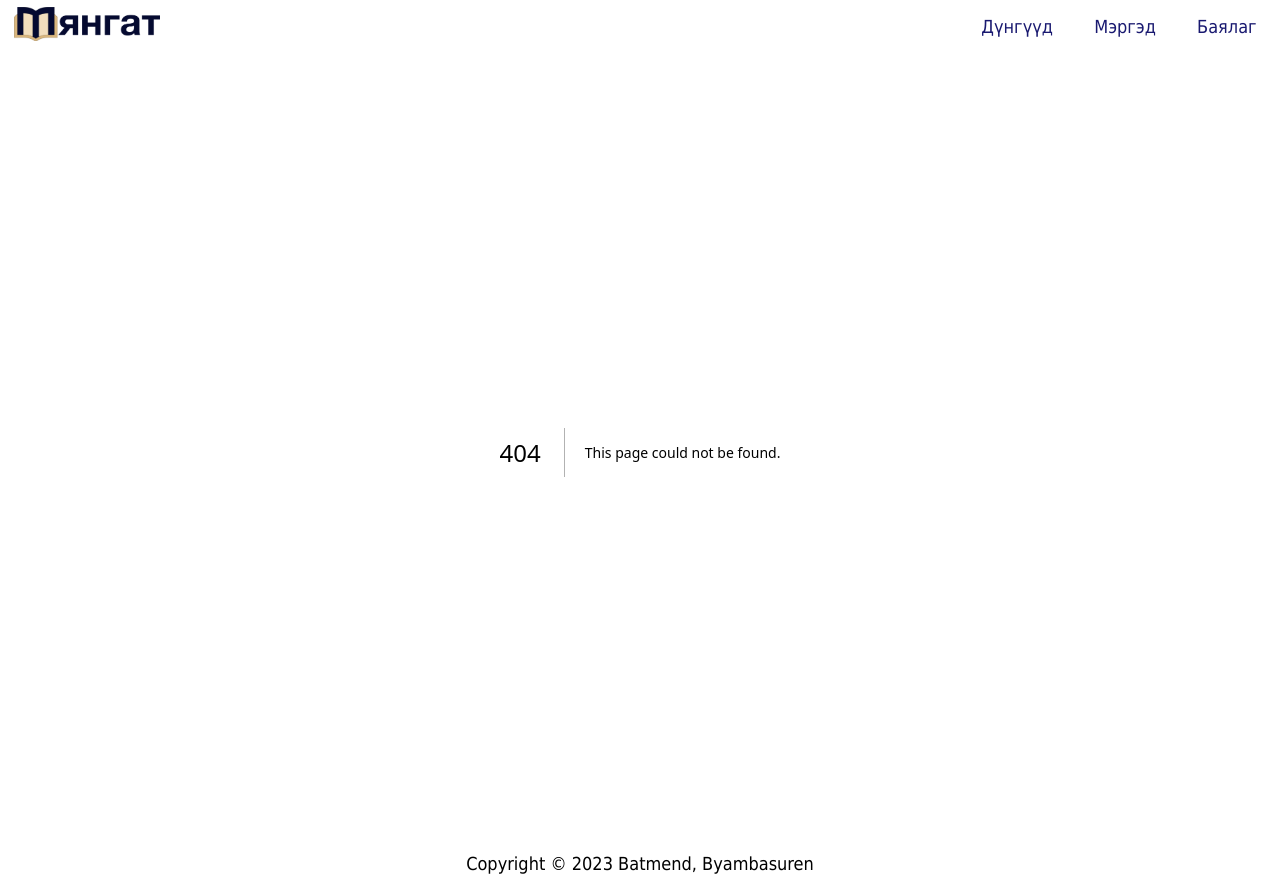
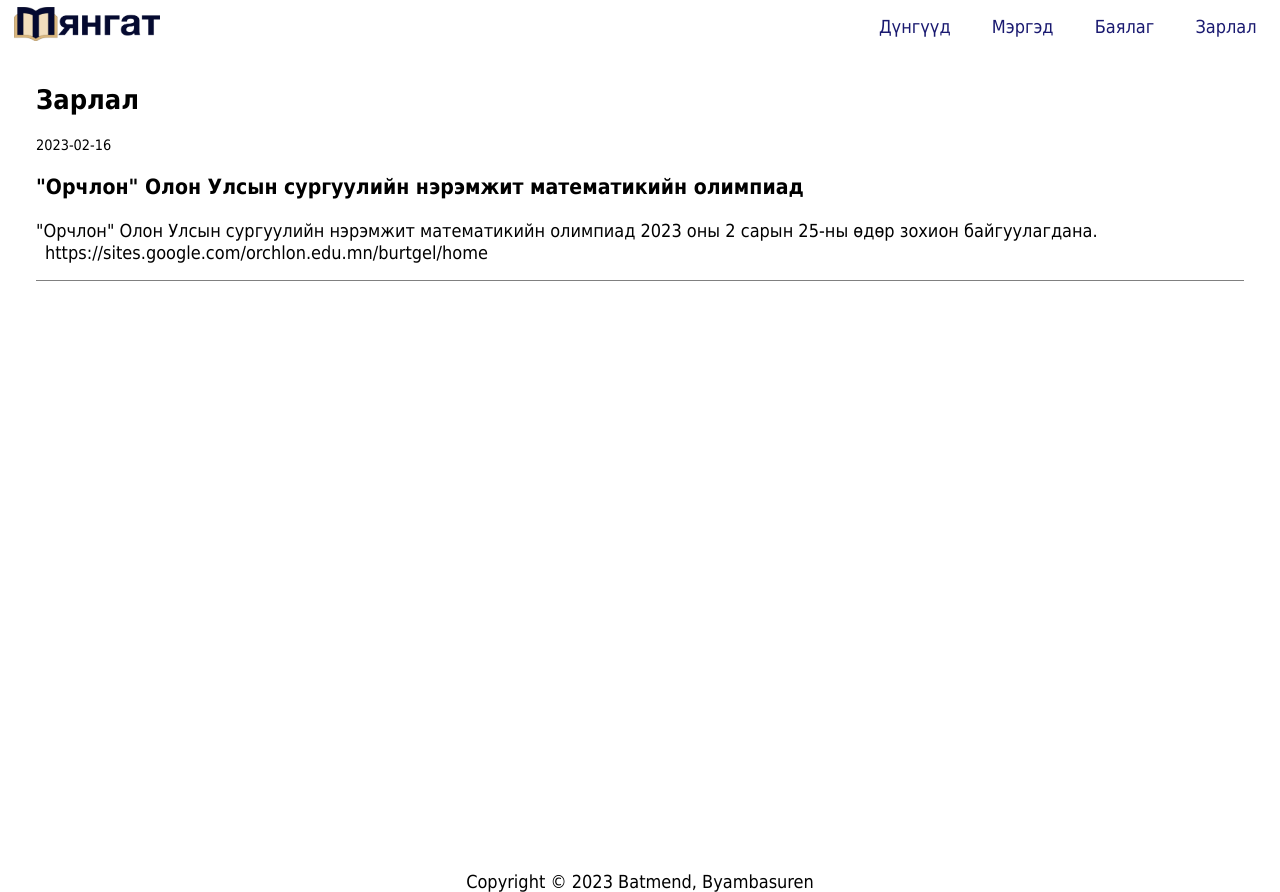
Before and after one commit to batmendbar/myangat-nextjs, a Next.js app: page /news in a window 1280 px wide. Before the commit this address had no page. Built offline with nearby package versions, Linux system fonts and the light colour scheme.

Commit message:
Adds zarlal page

```diff
--- a/app/globals.css
+++ b/app/globals.css
@@ -69,6 +69,15 @@ td {
 	margin-top: 0.2em;
 }
 
+.post {
+	padding-bottom: 1em;
+	border-bottom: 1px solid gray;
+}
+
+.post .date {
+	font-size: 0.8em;
+}
+
 @media screen and (max-width: 850px) {
 	.result-table {
 		align-items: flex-start;
--- a/app/navbar.jsx
+++ b/app/navbar.jsx
@@ -13,6 +13,10 @@ let navbarElements = [
 	{
 		name: "Баялаг",
 		href: "/resources",
+	},
+	{
+		name: "Зарлал",
+		href: "/news",
 	},
 ];
 
--- /dev/null
+++ b/app/news/page.jsx
@@ -0,0 +1,26 @@
+import Link from "next/link";
+
+let news = [
+	{
+		date: "2023-02-16",
+		title: '"Орчлон" Олон Улсын сургуулийн нэрэмжит математикийн олимпиад',
+		body: '"Орчлон" Олон Улсын сургуулийн нэрэмжит математикийн олимпиад 2023 оны 2 сарын 25-ны өдөр зохион байгуулагдана. ',
+		link: "https://sites.google.com/orchlon.edu.mn/burtgel/home",
+	},
+];
+
+export default function News() {
+	return (
+		<main>
+			<h2>Зарлал</h2>
+			{news.map((post) => (
+				<div className="post">
+					<div className="date">{post.date}</div>
+					<h3>{post.title}</h3>
+					<div>{post.body}</div>
+					<Link href={post.link}>{post.link}</Link>
+				</div>
+			))}
+		</main>
+	);
+}
```
